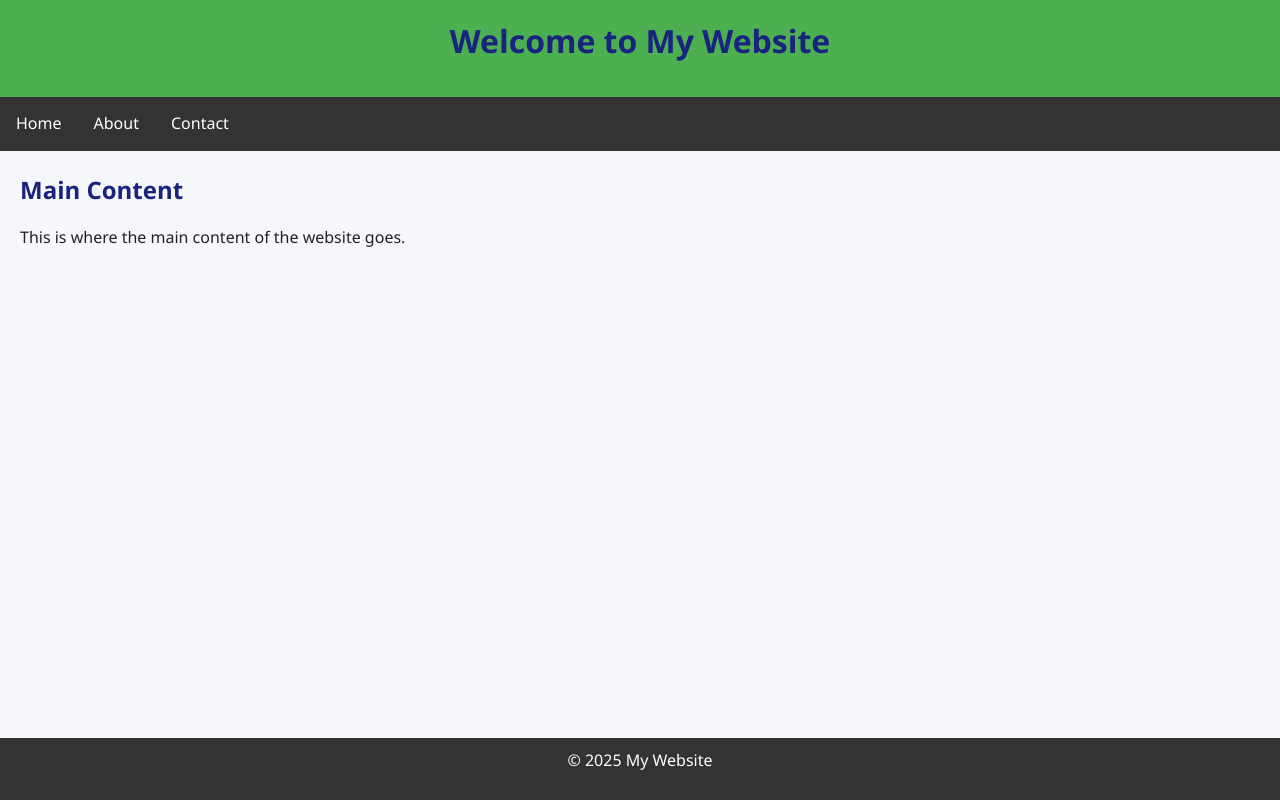
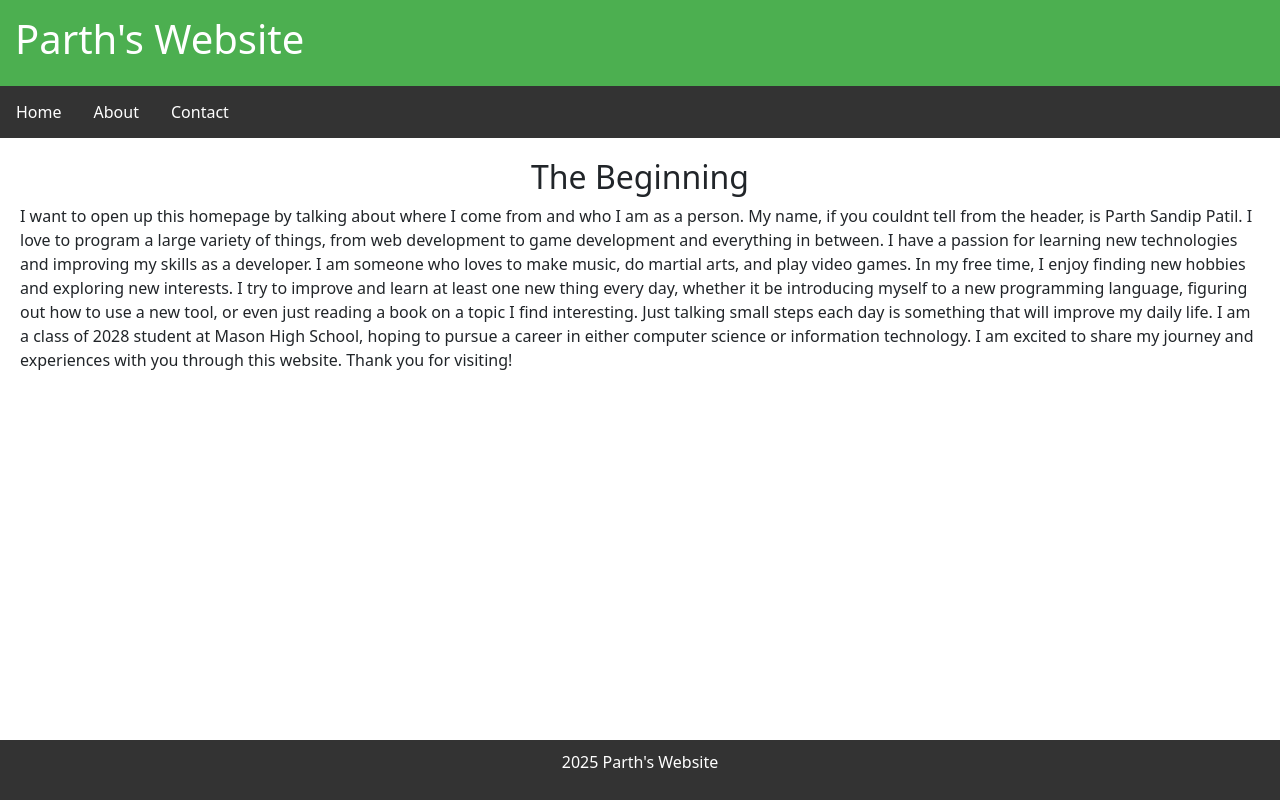
Before and after one commit to great12theworld/Summer-of-Making, a plain HTML site: page homepage.html in a window 1280 px wide. Drawn offline with nearby package versions, Linux system fonts and the light colour scheme.

Commit message:
added some content to homepage.html, added bootstrap to all html files, aligned "Parth's website" to left.

```diff
--- a/homepage.html
+++ b/homepage.html
@@ -5,10 +5,11 @@
         <meta name="viewport" content="width=device-width, initial-scale=1.0">
         <title>Basic Website Layout</title>
         <link rel="stylesheet" href="styles.css">
+        <link href="https://cdn.jsdelivr.net/npm/bootstrap@5.3.7/dist/css/bootstrap.min.css" rel="stylesheet" integrity="sha384-LN+7fdVzj6u52u30Kp6M/trliBMCMKTyK833zpbD+pXdCLuTusPj697FH4R/5mcr" crossorigin="anonymous">
     </head>
     <body>
         <header>
-            <h1>Welcome to My Website</h1>
+            <h1 style="text-align: left;">Parth's Website</h1>
         </header>
         <nav>
             <a href="homepage.html">Home</a>
@@ -16,11 +17,24 @@
             <a href="contact.html">Contact</a>
         </nav>
         <main>
-            <h2>Main Content</h2>
-            <p>This is where the main content of the website goes.</p>
+            <div class="centertxt">
+                <h2>The Beginning</h2>
+            </div>
+            <p>I want to open up this homepage by talking about where I come from and who I am
+                as a person. My name, if you couldnt tell from the header, is Parth Sandip Patil.
+                I love to program a large variety of things, from web development to game development
+                and everything in between. I have a passion for learning new technologies and
+                improving my skills as a developer. I am someone who loves to make music, do martial arts,
+                and play video games. In my free time, I enjoy finding new hobbies and exploring new interests.
+                I try to improve and learn at least one new thing every day, whether it be introducing myself to a new programming language,
+                figuring out how to use a new tool, or even just reading a book on a topic I find interesting. Just talking
+                small steps each day is something that will improve my daily life. I am a class of 2028 student at Mason High School,
+                hoping to pursue a career in either computer science or information technology.
+                I am excited to share my journey and experiences with you through this website. Thank you for visiting!
+            </p>
         </main>
         <footer>
-            <p>&copy; 2025 My Website</p>
+            <p> 2025 Parth's Website</p>
         </footer>
     </body>
 </html>
--- a/styles.css
+++ b/styles.css
@@ -158,3 +158,8 @@ th {
 .mt-2 { margin-top: 16px; }
 .mb-2 { margin-bottom: 16px; }
 .text-center { text-align: center; }
+.centertxt {
+  display: flex;
+  justify-content: center;
+  align-items: center;
+}
```
Also changed, not shown: about.html (+1 -0 lines), contact.html (+1 -0 lines).
